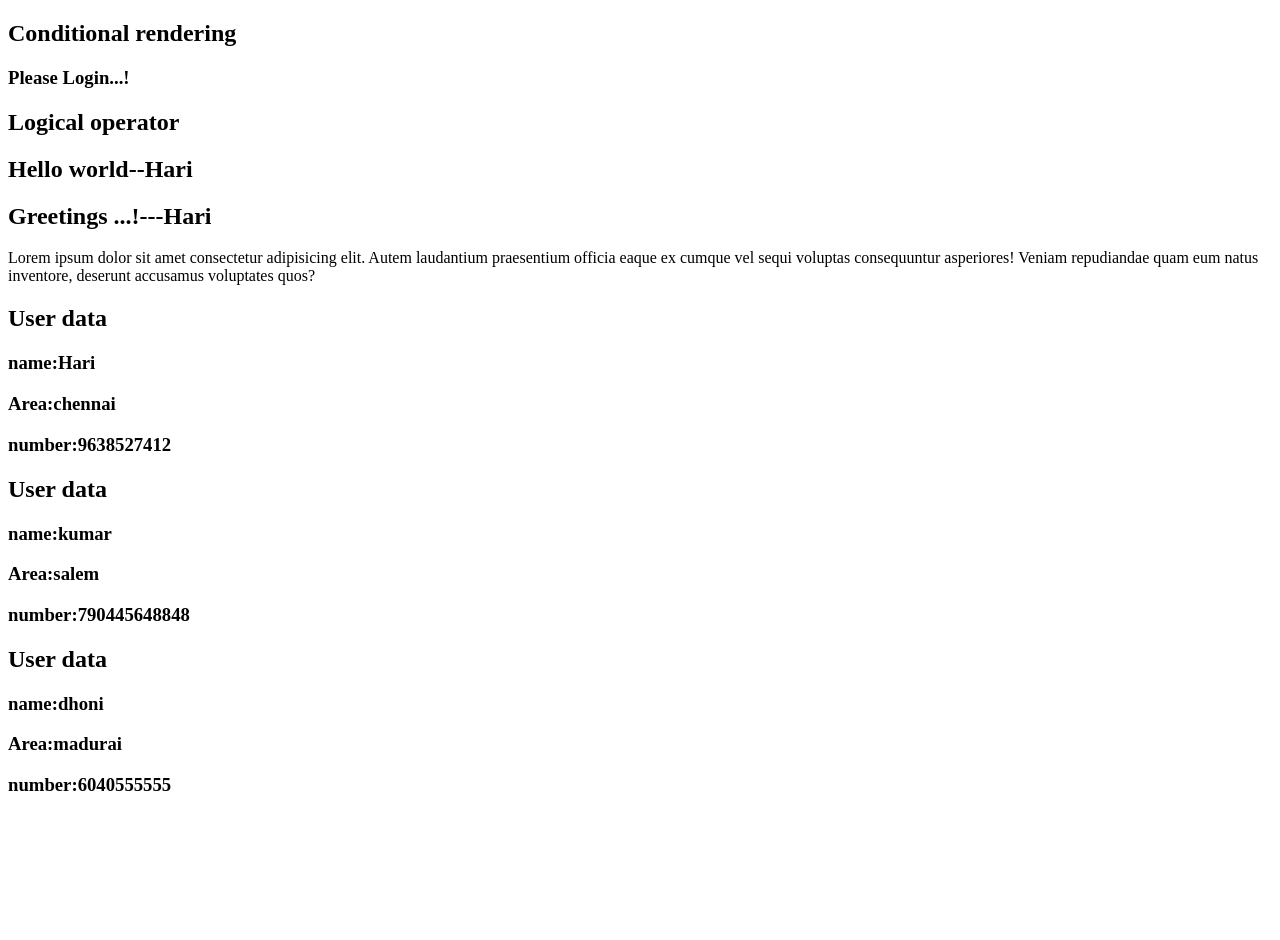
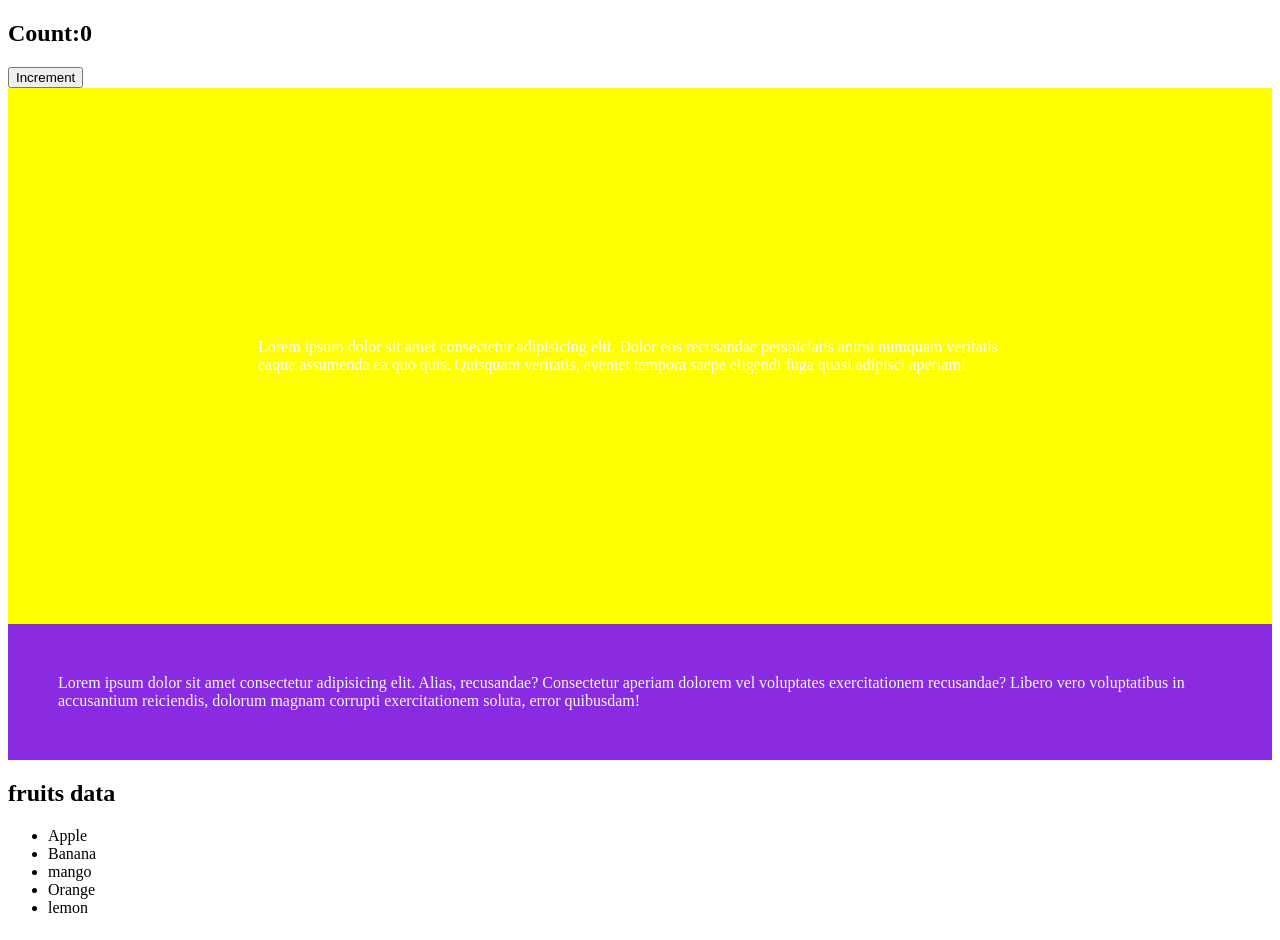
Before and after one commit to kamalrajms/AprilBatch2, a React (Vite) app: page / in a window 1280 px wide. Shown: the top 940 px of the page. Before the commit the page ends 815 px from the top, so only its background shows below. Built offline with nearby package versions, Linux system fonts and the light colour scheme.

Commit message:
conditional rendering,style in react,usestate basic

```diff
--- a/src/App.jsx
+++ b/src/App.jsx
@@ -2,6 +2,10 @@ import React from "react";
 import Greeting from "./Greeting";
 import DestructuringProps from "./DestructuringProps";
 import ConditionalRendering from "./ConditionalRendering";
+import ListRendering from "./ListRendering";
+import Modulestyle from "./Modulestyle";
+import ObjectStyle from "./ObjectStyle";
+import UseStateHook from "./UseStateHook";
 
 export default function App() {
   const name = "Hari";
@@ -18,6 +22,10 @@ export default function App() {
 
   return (
     <div>
+      <UseStateHook/>
+      <ObjectStyle />
+      <Modulestyle />
+      <ListRendering />
       <ConditionalRendering />
       <h2>Hello world--{name}</h2>
       <Greeting first={name} />
--- /dev/null
+++ b/src/Condition.css
@@ -0,0 +1,5 @@
+.Condition {
+  background: #000;
+  color: aliceblue;
+  padding: 55px;
+}
--- a/src/ConditionalRendering.jsx
+++ b/src/ConditionalRendering.jsx
@@ -1,10 +1,11 @@
 import React from "react";
+import "./Condition.css";
 
 export default function ConditionalRendering() {
   const user = false;
   return (
-    <div>
-      <h2>Conditional rendering</h2>
+    <div className="Condition">
+      <h2 style={{ padding: "20px", color: "red" }}>Conditional rendering</h2>
       {user ? <h3>welcome back....</h3> : <h3>Please Login...!</h3>}
 
       <h2>Logical operator</h2>
--- a/src/DestructuringProps.jsx
+++ b/src/DestructuringProps.jsx
@@ -2,7 +2,7 @@ import React from "react";
 
 export default function DestructuringProps({ name, area, number }) {
   return (
-    <div>
+    <div className="destructure">
       <h2>User data</h2>
       <h3>name:{name}</h3>
       <h3>Area:{area}</h3>
--- a/src/Greeting.jsx
+++ b/src/Greeting.jsx
@@ -2,7 +2,7 @@ import React from "react";
 
 export default function Greeting(props) {
   return (
-    <div>
+    <div className="greeting">
       <h2>Greetings ...!---{props.first}</h2>
       <p>
         Lorem ipsum dolor sit amet consectetur adipisicing elit. Autem
--- /dev/null
+++ b/src/ListRendering.jsx
@@ -0,0 +1,42 @@
+import React from "react";
+
+export default function ListRendering() {
+  // eg1
+  const fruits = ["Apple", "Banana", "mango", "Orange", "lemon"];
+
+  //   eg2
+  const user = [
+    // { id: 1, name: "kamal" },
+    // { id: 2, name: "harish" },
+    // { id: 3, name: "Rahul" },
+  ];
+
+  console.log(user.length);
+
+  return (
+    <div>
+      {/* eg1 */}
+      <h2>fruits data</h2>
+      <ul>
+        {fruits.map((name, ind) => (
+          <li key={ind}>{name}</li>
+        ))}
+      </ul>
+      {/* eg2 */}
+      <h2>user data</h2>
+      {user.length > 0 ? (
+        <ul>
+          {user.map((person) => (
+            <li key={person.id}>
+              {person.id}...{person.name}
+            </li>
+          ))}
+        </ul>
+      ) : (
+        <p>no data found</p>
+      )}
+
+      {/* person={ id: 1, name: "kamal" } */}
+    </div>
+  );
+}
--- /dev/null
+++ b/src/ModuleStyle.module.css
@@ -0,0 +1,5 @@
+.moduleSyle {
+  background-color: blueviolet;
+  color: aliceblue;
+  padding: 50px;
+}
--- /dev/null
+++ b/src/Modulestyle.jsx
@@ -0,0 +1,13 @@
+import React from "react";
+import Hari from "./ModuleStyle.module.css";
+
+export default function Modulestyle() {
+  return (
+    <div className={Hari.moduleSyle}>
+      Lorem ipsum dolor sit amet consectetur adipisicing elit. Alias,
+      recusandae? Consectetur aperiam dolorem vel voluptates exercitationem
+      recusandae? Libero vero voluptatibus in accusantium reiciendis, dolorum
+      magnam corrupti exercitationem soluta, error quibusdam!
+    </div>
+  );
+}
--- /dev/null
+++ b/src/ObjectStyle.jsx
@@ -0,0 +1,17 @@
+import React from "react";
+
+export default function ObjectStyle() {
+  const theme = {
+    backgroundColor: "yellow",
+    color: "#fff",
+    padding: "250px",
+  };
+  return (
+    <div style={theme}>
+      Lorem ipsum dolor sit amet consectetur adipisicing elit. Dolor eos
+      recusandae perspiciatis animi numquam veritatis eaque assumenda ea quo
+      quis. Quisquam veritatis, eveniet tempora saepe eligendi fuga quasi
+      adipisci aperiam!
+    </div>
+  );
+}
--- /dev/null
+++ b/src/UseStateHook.jsx
@@ -0,0 +1,11 @@
+import React, { useState } from "react";
+
+export default function UseStateHook() {
+  const [count, setCount] = useState(0);
+  return (
+    <div>
+      <h2>Count:{count}</h2>
+      <button onClick={() => setCount(count + 1)}>Increment</button>
+    </div>
+  );
+}
--- a/src/index.css
+++ b/src/index.css
@@ -0,0 +1,17 @@
+.greeting {
+  background-color: red;
+  color: antiquewhite;
+  padding: 50px;
+}
+.destructure {
+  background-color: blue;
+  color: aliceblue;
+  padding: 50px;
+}
+
+.Condition {
+  margin: 100px;
+}
+.moduleSyle {
+  margin: 200px;
+}
```
Also changed, not shown: src/text.txt.
